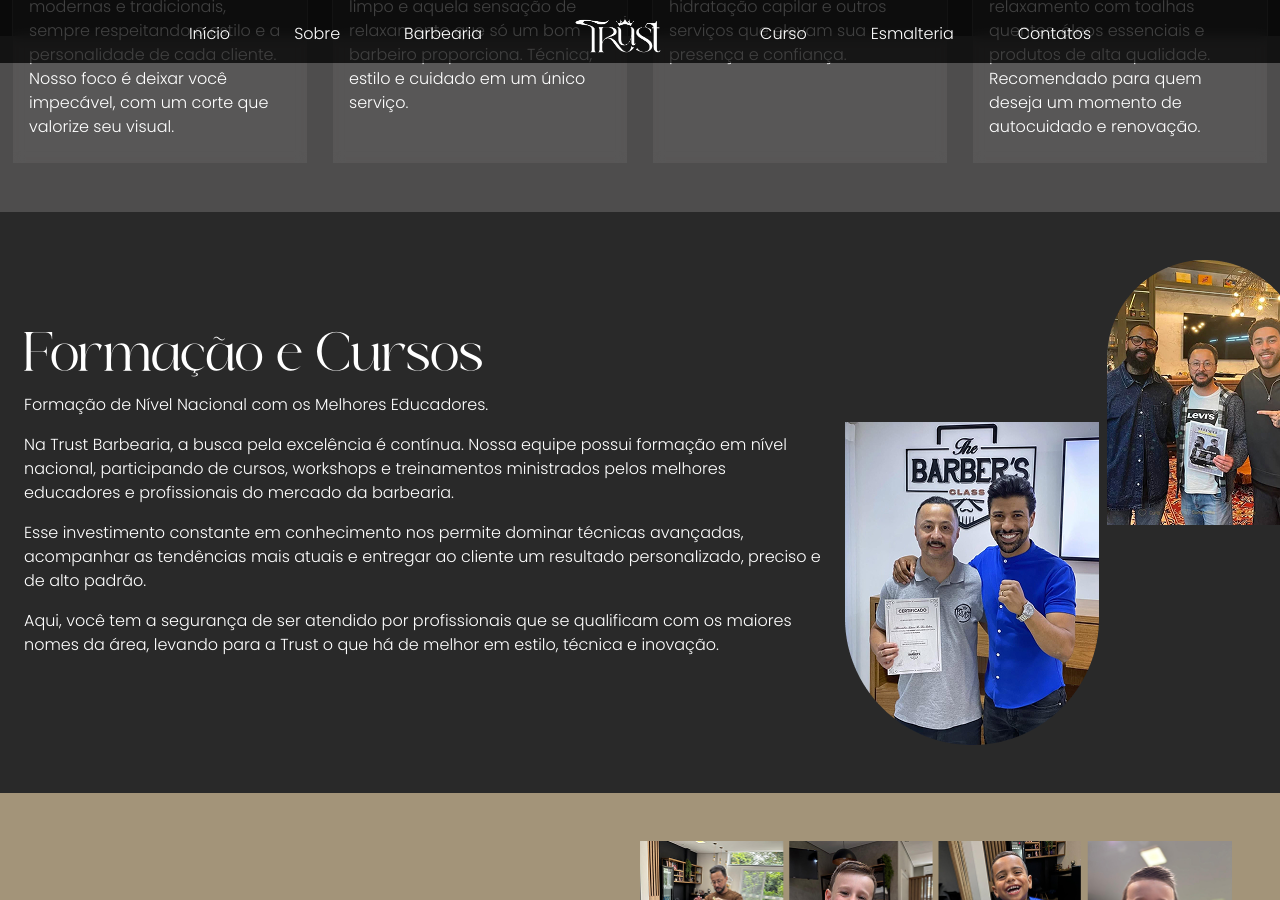
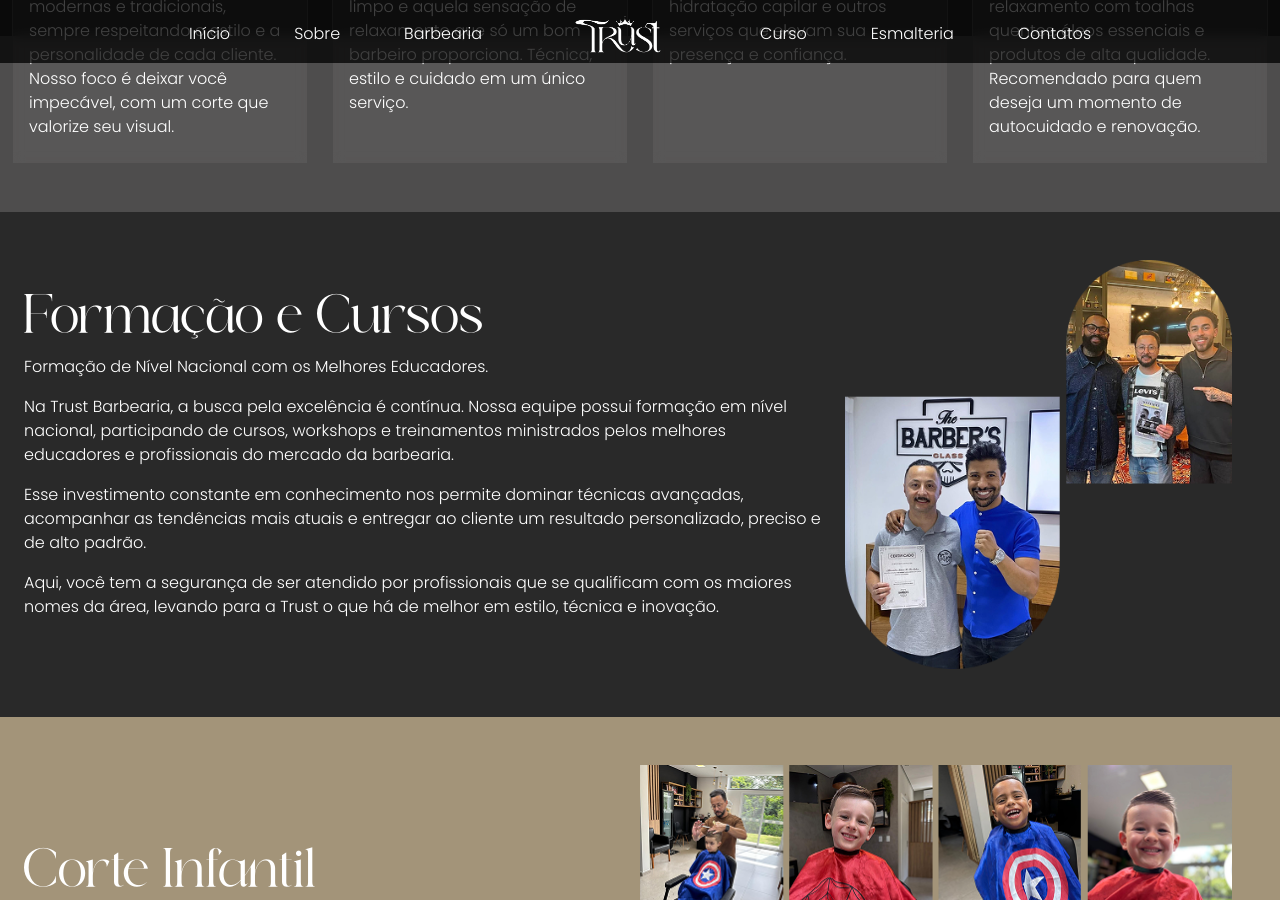
Before and after one commit to EspacoTrust/trust, a Jekyll site: the page built from barbearia.html, in a window 1280 px wide and 900 px high, scrolled down 1247 px. Built offline with Jekyll 4.4.1, drawn with Linux system fonts in a browser that asks for light colours.

Commit message:
Ajustado imagem

```diff
--- a/barbearia.html
+++ b/barbearia.html
@@ -86,7 +86,7 @@ title: Trust | Barbearia
           <p>Aqui, você tem a segurança de ser atendido por profissionais que se qualificam com os maiores nomes da área, levando para a Trust o que há de melhor em estilo, técnica e inovação.</p>
         </div>
         <div class="col-md-4">
-          <img src="./assets/img/barbearia_formacao_cursos.png" alt="Alexandre com seus mentores profissionais">
+          <img class="w-100" src="./assets/img/barbearia_formacao_cursos.png" alt="Alexandre com seus mentores profissionais">
         </div>
       </div>
     </div>
```
